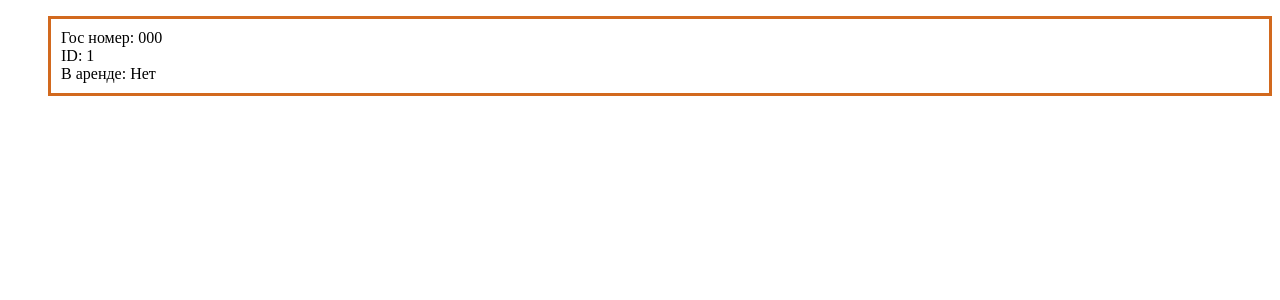
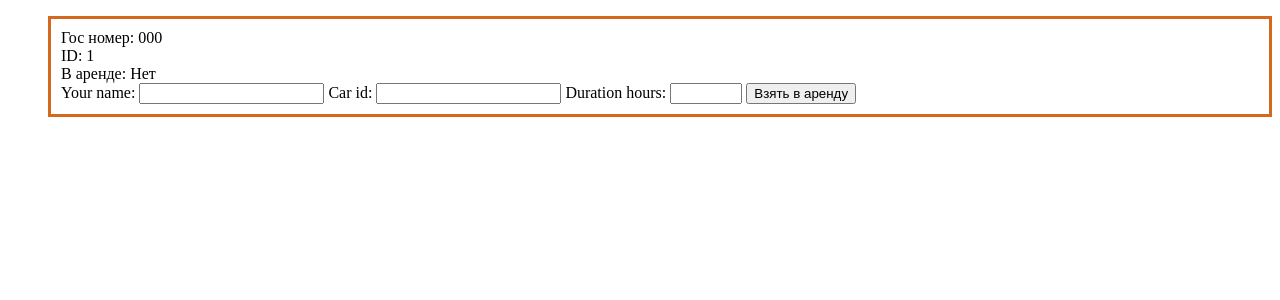
Before and after one commit to vtitoff/cars_rent, a Django app: page /app/cars in a window 1280 px wide. Shown: the top 300 px of the page. Run offline with Django 4.2, Linux system fonts and the light colour scheme; tables that the repository leaves empty hold one stand-in row (values such as "Sample post"); parts of the project's set-up code (start-up, migrations or seed data) failed here and were passed over.

Commit message:
setting up the form

```diff
--- /dev/null
+++ b/cars_app/forms.py
@@ -0,0 +1,6 @@
+from django import forms
+
+class RentCarForm(forms.Form):
+    user_login = forms.CharField(label='Your name', max_length=100)
+    car_id = forms.CharField(max_length=100)
+    duration_hours = forms.IntegerField(min_value=1, max_value=1000)
--- a/cars_app/models.py
+++ b/cars_app/models.py
@@ -1,6 +1,5 @@
 from django.db import models
 import uuid
-from enum import Enum
 
 
 class Manufacturer(models.Model):
--- a/cars_app/templates/cars_list.html
+++ b/cars_app/templates/cars_list.html
@@ -28,6 +28,13 @@
             <div class="license_number">Гос номер: {{ car.license_number }}</div>
             <div class="car_id">ID: {{ car.car_id }}</div>
             <div class="rent_status">В аренде: {% if car.car_status == "RENTED" %} Да {% else %} Нет{% endif %}</div>
+            {% if car.car_status != "RENTED" %}
+                <form action="{% url 'cars_app:thanks' %}" method="post">
+                {% csrf_token %}
+                    {{ form }}
+                <input type="submit" class="get_car" value="Взять в аренду" name="get_car">
+                </form>
+            {% endif %}
         </li>
     {% endfor %}
     </ul>
--- a/cars_app/urls.py
+++ b/cars_app/urls.py
@@ -2,6 +2,8 @@ from django.urls import path
 
 from . import views
 
+app_name = "cars_app"
 urlpatterns = [
     path("cars", views.cars_list, name="cars_list"),
+    path("thanks", views.rent_car, name="thanks"),
 ]
--- a/cars_app/views.py
+++ b/cars_app/views.py
@@ -1,9 +1,19 @@
 from django.shortcuts import render
-from django.http import HttpResponse
+from django.http import HttpResponse, HttpResponseRedirect
 from .models import Car
-
+from .forms import RentCarForm
 
 def cars_list(request):
     cars = Car.objects.order_by("-car_model")[:5]
-    context = {"cars": cars}
+    form = RentCarForm()
+    context = {"cars": cars, "form": form}
     return render(request, "cars_list.html", context)
+
+
+def rent_car(request):
+    if request.method == 'POST':
+        form = RentCarForm(request.POST)
+        if form.is_valid():
+            print(f"FORM {form.cleaned_data}")
+            return HttpResponseRedirect('/app/thanks')
+    return cars_list(request)
```
Also changed, not shown: cars_app/templates/thanks.html (added, +10 -0 lines).
